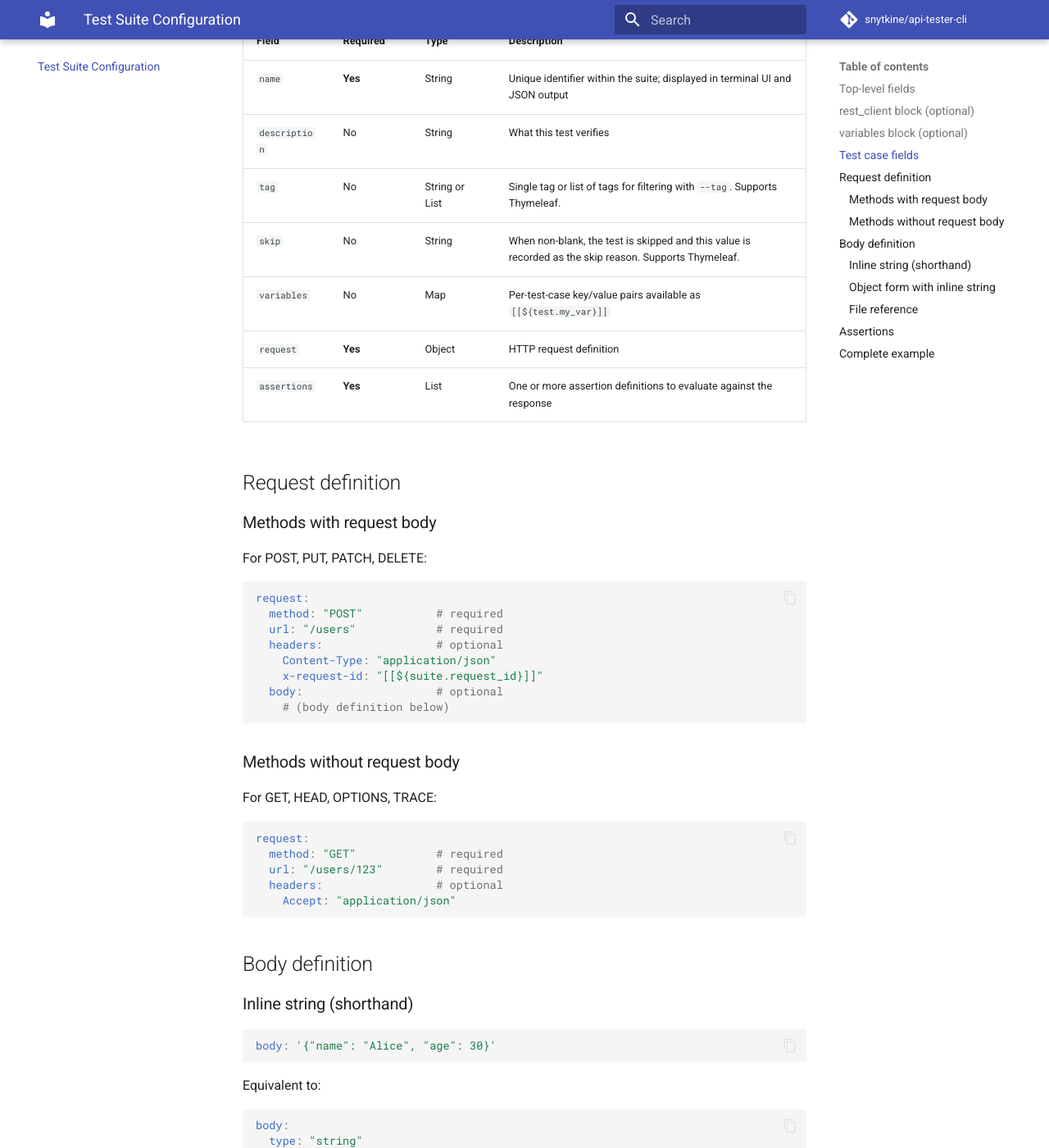
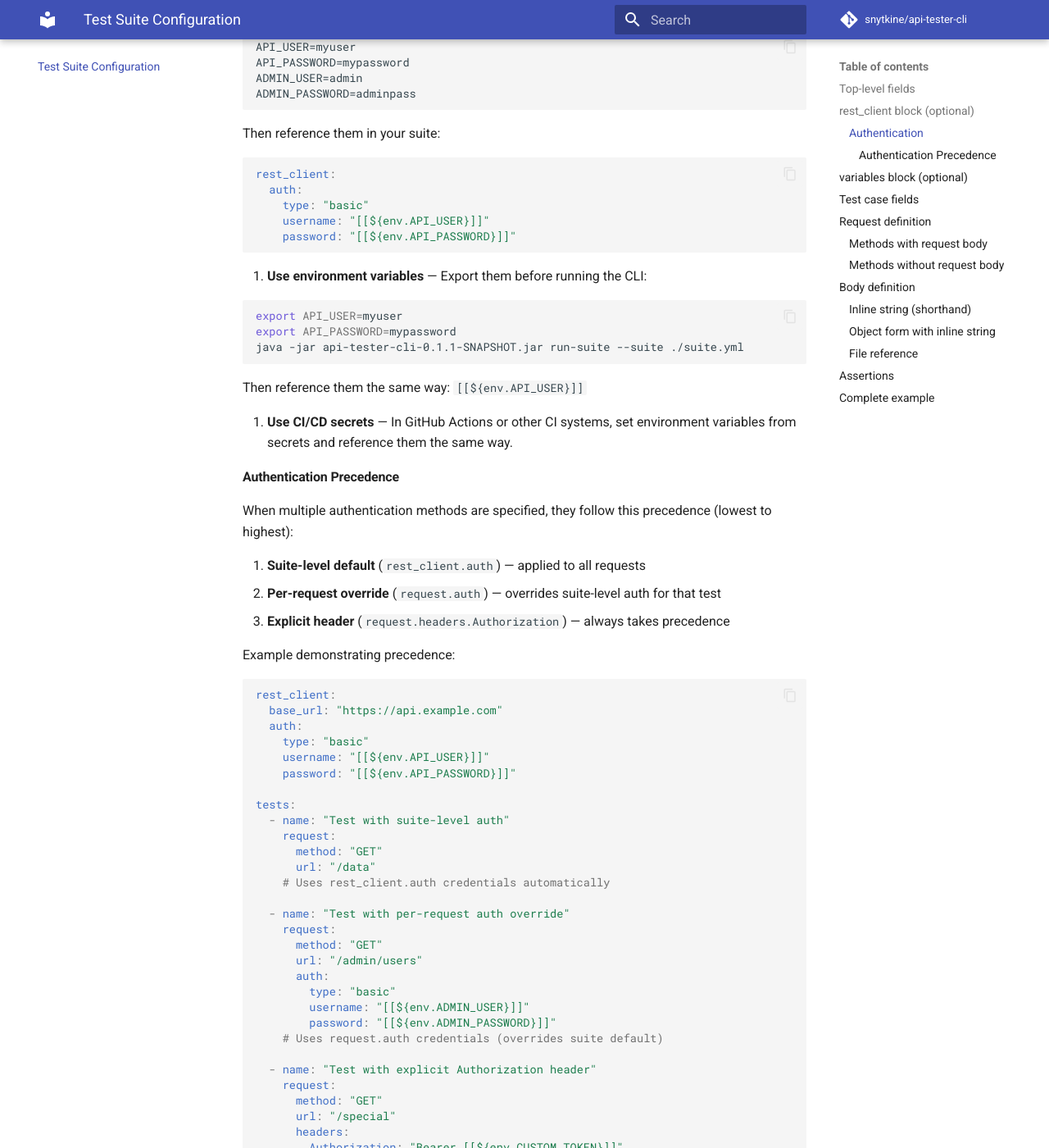
Before and after one commit to snytkine/api-tester-cli, an MkDocs documentation site: the page built from docs/test-suite-configuration.md, in a window 1280 px wide and 1400 px high, scrolled down 1730 px. Shown: the whole window at 82% size. Built offline with MkDocs 1.6.1 and Material for MkDocs 9.7.7, drawn with Linux system fonts in a browser that asks for light colours; comment, search, counter and statistics services are not loaded; some of the changed text lies outside the part shown.

Commit message:
Implemented Issue 7. Added support for basic authentication on suite level and on per-test level. Updated README and docs to document this option

````diff
--- a/docs/test-suite-configuration.md
+++ b/docs/test-suite-configuration.md
@@ -21,6 +21,7 @@ Provide suite-level HTTP client defaults:
 | `base_url` | String | `""` (empty) | Base URL prepended to all relative test URLs. Test URLs are used as-is when empty. |
 | `connect_timeout` | Integer | `30000` | Connection timeout in milliseconds. |
 | `headers` | Map | (none) | Default HTTP headers sent with every request. Per-test headers take precedence for same-named keys. |
+| `auth` | Object | (none) | Optional HTTP Basic Auth applied as default to all requests in the suite. See "Authentication" section below. |
 
 Example:
 
@@ -31,6 +32,99 @@ rest_client:
   headers:
     x-api-key: "test-key-123"
     Accept: "application/json"
+```
+
+### Authentication
+
+Declare suite-level HTTP Basic Auth to apply credentials to every request:
+
+```yaml
+rest_client:
+  base_url: "https://api.example.com"
+  auth:
+    type: "basic"
+    username: "[[${env.API_USER}]]"
+    password: "[[${env.API_PASSWORD}]]"
+```
+
+**Best Practice for Credentials:**
+
+Never hardcode usernames and passwords directly in your test suite YAML. Instead:
+
+1. **Use a `.env` file** — Create a `.env` file in the same directory as your suite YAML:
+
+   ```dotenv
+   API_USER=myuser
+   API_PASSWORD=mypassword
+   ADMIN_USER=admin
+   ADMIN_PASSWORD=adminpass
+   ```
+
+   Then reference them in your suite:
+
+   ```yaml
+   rest_client:
+     auth:
+       type: "basic"
+       username: "[[${env.API_USER}]]"
+       password: "[[${env.API_PASSWORD}]]"
+   ```
+
+2. **Use environment variables** — Export them before running the CLI:
+
+   ```bash
+   export API_USER=myuser
+   export API_PASSWORD=mypassword
+   java -jar api-tester-cli-0.1.1-SNAPSHOT.jar run-suite --suite ./suite.yml
+   ```
+
+   Then reference them the same way: `[[${env.API_USER}]]`
+
+3. **Use CI/CD secrets** — In GitHub Actions or other CI systems, set environment variables from secrets and reference them the same way.
+
+#### Authentication Precedence
+
+When multiple authentication methods are specified, they follow this precedence (lowest to highest):
+
+1. **Suite-level default** (`rest_client.auth`) — applied to all requests
+2. **Per-request override** (`request.auth`) — overrides suite-level auth for that test
+3. **Explicit header** (`request.headers.Authorization`) — always takes precedence
+
+Example demonstrating precedence:
+
+```yaml
+rest_client:
+  base_url: "https://api.example.com"
+  auth:
+    type: "basic"
+    username: "[[${env.API_USER}]]"
+    password: "[[${env.API_PASSWORD}]]"
+
+tests:
+  - name: "Test with suite-level auth"
+    request:
+      method: "GET"
+      url: "/data"
+    # Uses rest_client.auth credentials automatically
+
+  - name: "Test with per-request auth override"
+    request:
+      method: "GET"
+      url: "/admin/users"
+      auth:
+        type: "basic"
+        username: "[[${env.ADMIN_USER}]]"
+        password: "[[${env.ADMIN_PASSWORD}]]"
+    # Uses request.auth credentials (overrides suite default)
+
+  - name: "Test with explicit Authorization header"
+    request:
+      method: "GET"
+      url: "/special"
+      headers:
+        Authorization: "Bearer [[${env.CUSTOM_TOKEN}]]"
+    # Uses the explicit Authorization header (highest precedence)
+    # request.auth (if present) would be ignored
 ```
 
 ## `variables` block (optional)
@@ -164,6 +258,10 @@ rest_client:
   connect_timeout: 30000
   headers:
     Accept: "application/json"
+  auth:
+    type: "basic"
+    username: "[[${env.API_USER}]]"
+    password: "[[${env.API_PASSWORD}]]"
 
 variables:
   api_base_url: "[[${suite.rest_client.base_url}]]"
@@ -217,6 +314,21 @@ tests:
       content: "schemas/user-schema.json"
   - type: "not_null"
     path: "response.body.json.id"
+
+- name: "List protected admin data"
+  description: "Fetch data with different admin credentials"
+  request:
+    method: "GET"
+    url: "/admin/data"
+    auth:
+      type: "basic"
+      username: "[[${env.ADMIN_USER}]]"
+      password: "[[${env.ADMIN_PASSWORD}]]"
+  assertions:
+  - type: "status_code"
+    expected: 200
+  - type: "array_is_not_empty"
+    path: "response.body.json"
 ```
 
 ---
````
Also changed, not shown: other parts of docs/test-suite-configuration.md (+0 -1 lines), README.md (+41 -2 lines), docs/environment-variables.md (+30 -1 lines), docs/templating.md (+29 -0 lines), pom.xml (+6 -8 lines), 14 other files.
